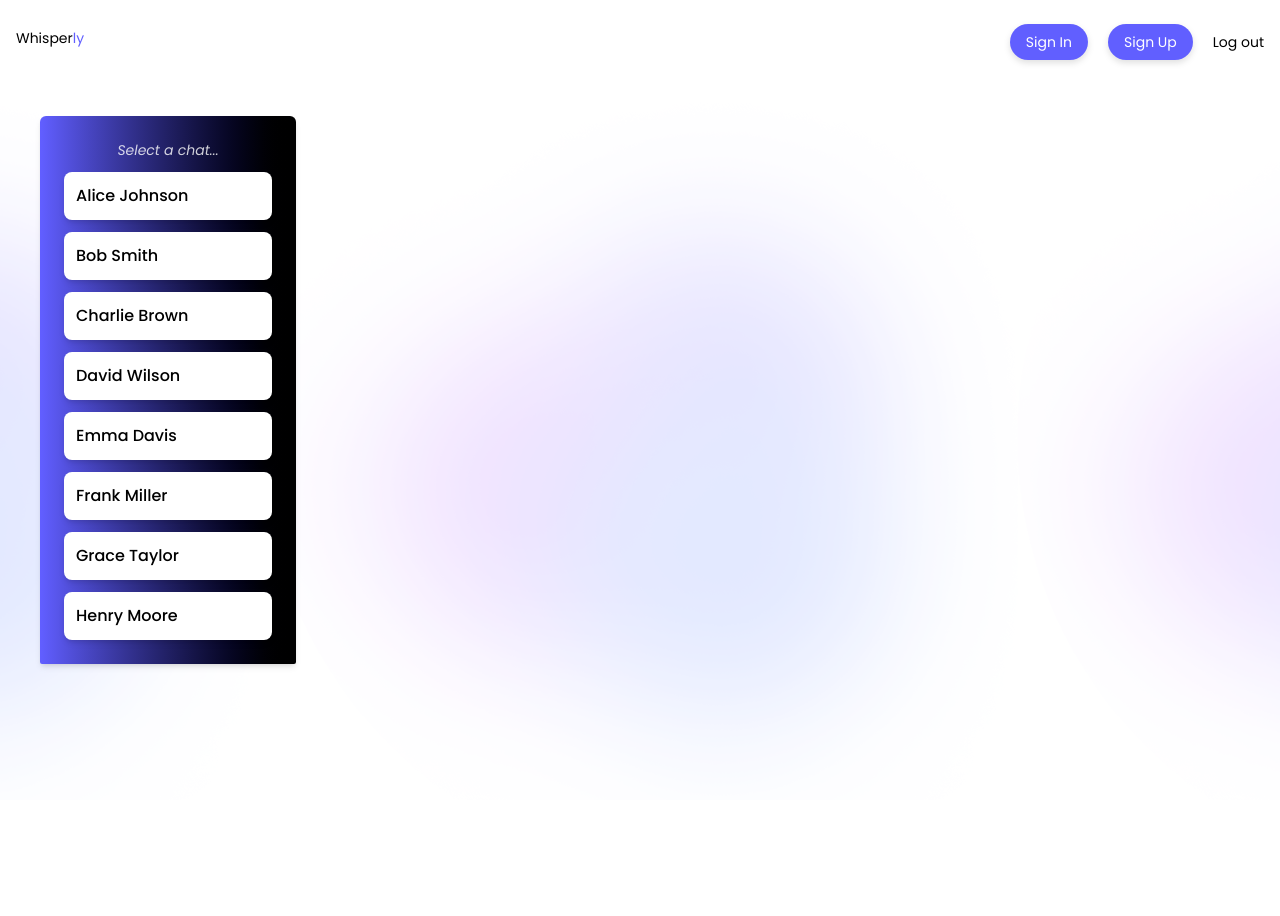
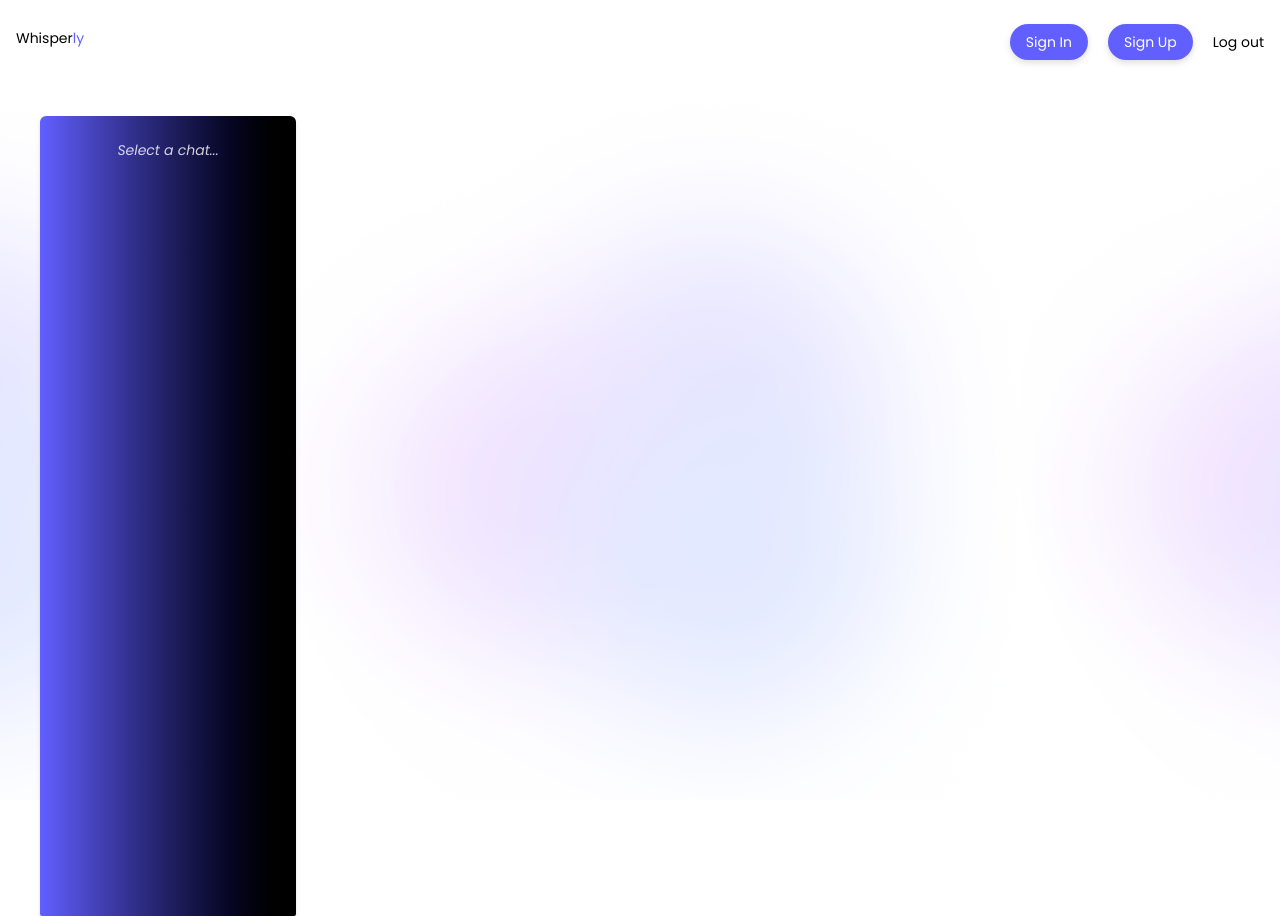
Before and after one commit to saeedhalabi/Whisperly, a React (Vite) app in the folder client/: page /home-page in a window 1280 px wide. Before the commit the page ends 800 px from the top, so only its background shows below. Built offline with nearby package versions, Linux system fonts and the light colour scheme; no server answers.

Commit message:
Remove dummy data.

```diff
--- a/client/src/components/UserList/UserList.tsx
+++ b/client/src/components/UserList/UserList.tsx
@@ -1,60 +1,9 @@
-import UserItem from "./UserItem";
-import { User } from "../../types/user.types";
-
-const dummyUsers: User[] = [
-  {
-    id: 1,
-    firstName: "Alice",
-    lastName: "Johnson",
-  },
-  {
-    id: 2,
-    firstName: "Bob",
-    lastName: "Smith",
-  },
-  {
-    id: 3,
-    firstName: "Charlie",
-    lastName: "Brown",
-  },
-  {
-    id: 4,
-    firstName: "David",
-    lastName: "Wilson",
-  },
-  {
-    id: 5,
-    firstName: "Emma",
-    lastName: "Davis",
-  },
-  {
-    id: 6,
-    firstName: "Frank",
-    lastName: "Miller",
-  },
-  {
-    id: 7,
-    firstName: "Grace",
-    lastName: "Taylor",
-  },
-  {
-    id: 8,
-    firstName: "Henry",
-    lastName: "Moore",
-  },
-];
-
 const UserList: React.FC = () => {
   return (
-    <section className="bg-gradient-to-r from-indigo-500 to-black w-full sm:w-64 ml-0 sm:ml-10 h-auto p-4 sm:p-6 rounded-b-xs rounded-t-md shadow-md translate-y-[-2] sm:translate-y-10">
+    <section className="bg-gradient-to-r from-indigo-500 to-black w-full sm:w-64 ml-0 sm:ml-10 h-full p-4 sm:p-6 rounded-b-xs rounded-t-md shadow-md translate-y-[-2] sm:translate-y-10">
       <p className="text-center text-xs sm:text-sm px-4 italic text-white opacity-80 mb-3">
         Select a chat...
       </p>
-      <div className="space-y-3">
-        {dummyUsers.map(user => (
-          <UserItem key={user.id} user={user} />
-        ))}
-      </div>
     </section>
   );
 };
```
